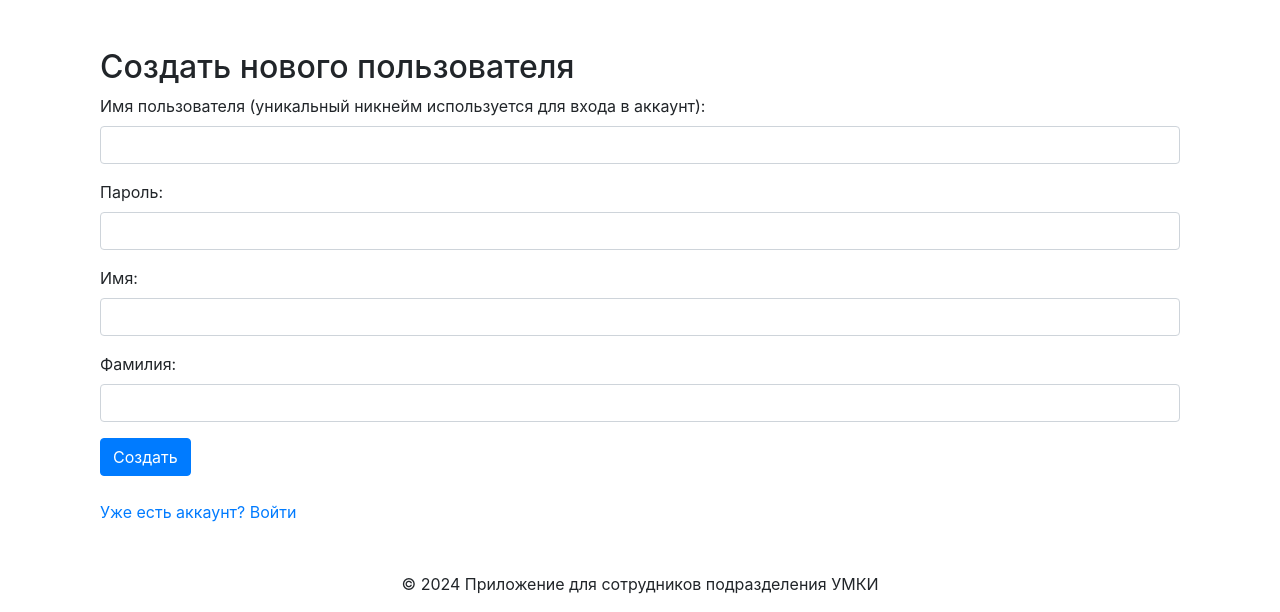
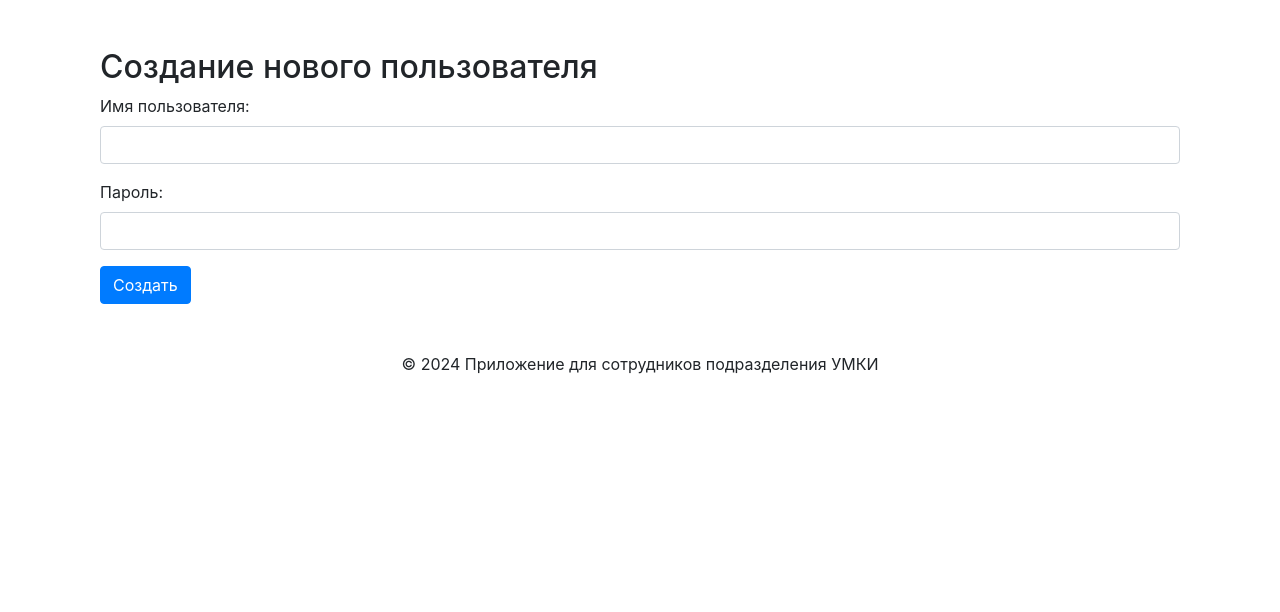
Before and after one commit to Niyaz0912/factory, a Django app: page /users/create_user/ in a window 1280 px wide. Shown: the part 208-820 px from the top of the page. After the commit the page ends 582 px from the top, so only its background shows below. Run offline with Django 5.2, Linux system fonts and the light colour scheme; some libraries are stand-ins or nearby versions.

Commit message:
Revert "Добавлены поля с Именем и Фамилией для создания пользователя"
This reverts commit 93d62da5e76865d29db1fbe94fedefeebbff2a60.

```diff
--- a/users/templates/users/create_user.html
+++ b/users/templates/users/create_user.html
@@ -1,41 +1,24 @@
-{% extends "base.html" %}
+{% extends "base.html" %}  <!-- Наследование от базового шаблона -->
 
-{% block title %}Создание пользователя{% endblock %}
+{% block title %}Создание пользователя{% endblock %}  <!-- Переопределение заголовка страницы -->
 
 {% block content %}
 <div class="container mt-5">
-    <h2>Создать нового пользователя</h2>
+    <h2>Создание нового пользователя</h2>
 
-    {% if error_message %}
-        <div class="alert alert-danger">{{ error_message }}</div>
-    {% endif %}
-
-    <form method="post">
+    <form method="POST">
         {% csrf_token %}
-
         <div class="form-group">
-            <label for="username">Имя пользователя (уникальный никнейм используется для входа в аккаунт):</label>
-            <input type="text" id="username" name="username" class="form-control" required>
+            <label for="username">Имя пользователя:</label>
+            <input type="text" name="username" id="username" class="form-control" required>
         </div>
 
         <div class="form-group">
             <label for="password">Пароль:</label>
-            <input type="password" id="password" name="password" class="form-control" required>
-        </div>
-
-        <div class="form-group">
-            <label for="first_name">Имя:</label>
-            <input type="text" id="first_name" name="first_name" class="form-control" required>
-        </div>
-
-        <div class="form-group">
-            <label for="last_name">Фамилия:</label>
-            <input type="text" id="last_name" name="last_name" class="form-control" required>
+            <input type="password" name="password" id="password" class="form-control" required>
         </div>
 
         <button type="submit" class="btn btn-primary">Создать</button>
     </form>
-<br>
-    <a href="{% url 'users:login' %}">Уже есть аккаунт? Войти</a>
 </div>
 {% endblock %}
```
